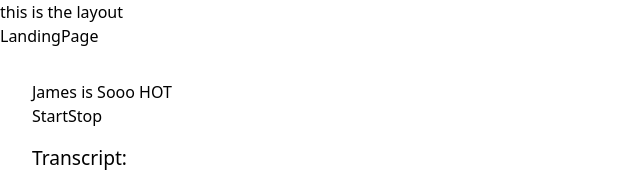
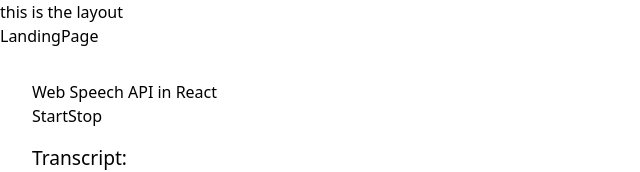
Before and after one commit to ahmedr1zwan/slideflow, a React (Create React App) app: page / in a window 1280 px wide. Shown: the top 172 px of the page, without its empty margins (0-640 px from the left). Built offline with nearby package versions, Linux system fonts and the light colour scheme.

Commit message:
just a minor change

```diff
--- a/src/SpeechRecognitionExample.tsx
+++ b/src/SpeechRecognitionExample.tsx
@@ -77,7 +77,7 @@ const SpeechRecognitionExample = () => {
 
   return (
     <div style={{ padding: '2rem' }}>
-      <h1>James is Sooo HOT</h1>
+      <h1>Web Speech API in React</h1>
       <div>
         <button onClick={handleStart} disabled={listening}>
           Start
```
